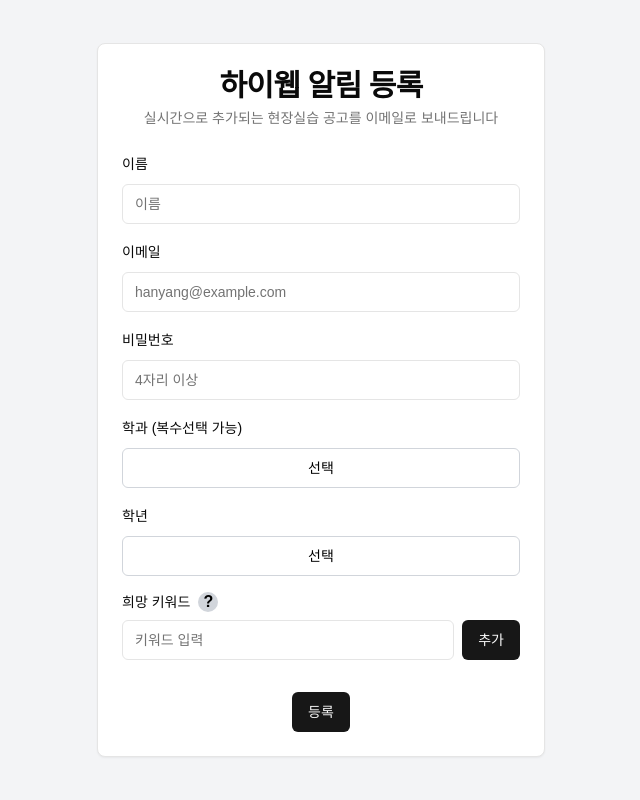
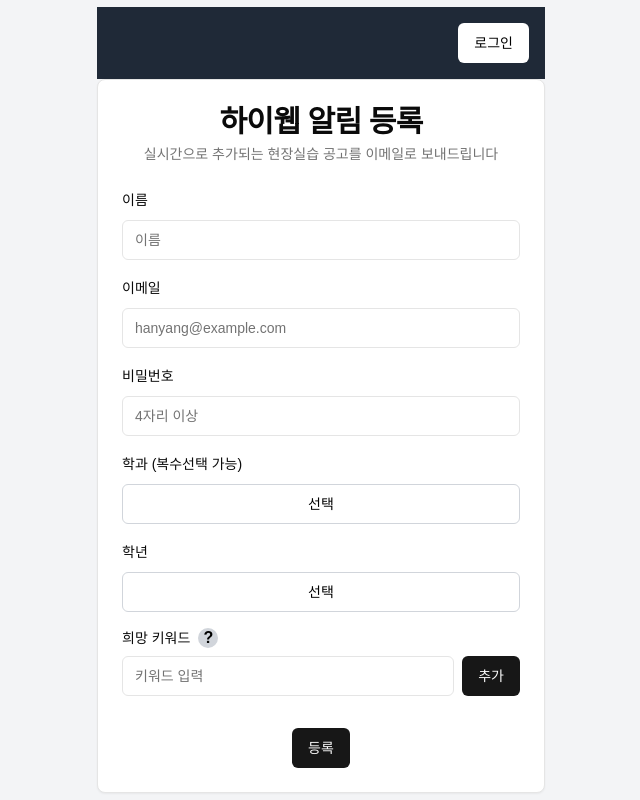
Before and after one commit to hywep/hywep-front, a Next.js app: page /register in a window 1280 px wide. Shown: the whole page, without its empty margins (319-959 px from the left). Built offline with nearby package versions, Linux system fonts and the light colour scheme.

Commit message:
feat: add login in register page

```diff
--- a/src/components/forms/registerForm.tsx
+++ b/src/components/forms/registerForm.tsx
@@ -58,6 +58,10 @@ export function RegisterForm() {
         {} as Record<string, string[]>
     );
 
+    const handleLogin = () => {
+        router.push("/signin");
+    };
+
     const handleToggleMajor = (major: string) => {
         setSelectedMajors((prev) =>
             prev.includes(major) ? prev.filter((m) => m !== major) : [...prev, major]
@@ -92,6 +96,15 @@ export function RegisterForm() {
     };
 
     return (
+        <div className="w-full max-w-md mx-auto">
+            <header className="w-full bg-gray-800 text-white p-4 flex justify-start items-center">
+                <Button
+                    onClick={handleLogin}
+                    className="bg-white hover:bg-red-600 text-black px-4 py-2 ml-auto"
+                >
+                    로그인
+                </Button>
+            </header>
             <div className="w-full max-w-md mx-auto">
                 <form action={formAction}>
                     <Card>
@@ -289,5 +302,6 @@ export function RegisterForm() {
                     </Card>
                 </form>
             </div>
+        </div>
     );
 }
```
Lines whose indentation alone changed are shown as unchanged.
